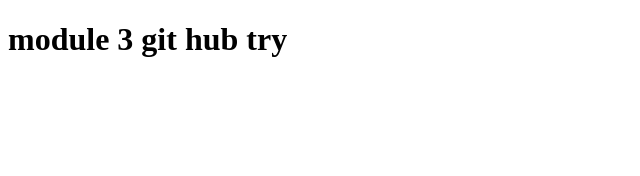
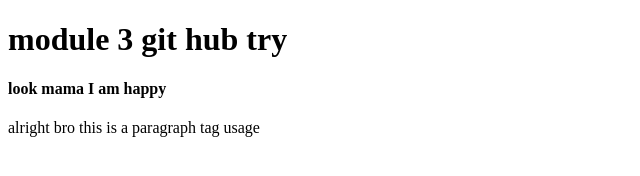
Before and after one commit to KabirBhae/shurur-website, a plain HTML site: page index.html in a window 1280 px wide. Shown: the whole page, without its empty margins (0-640 px from the left). Drawn offline with Linux system fonts and the light colour scheme.

Commit message:
I'm learning git

```diff
--- a/index.html
+++ b/index.html
@@ -6,5 +6,7 @@
 </head>
 <body>
     <h1>module 3 git hub try</h1>
+    <h4>look mama I am happy</h4>
+    <p>alright bro this is a paragraph tag usage</p>
 </body>
 </html>
```
